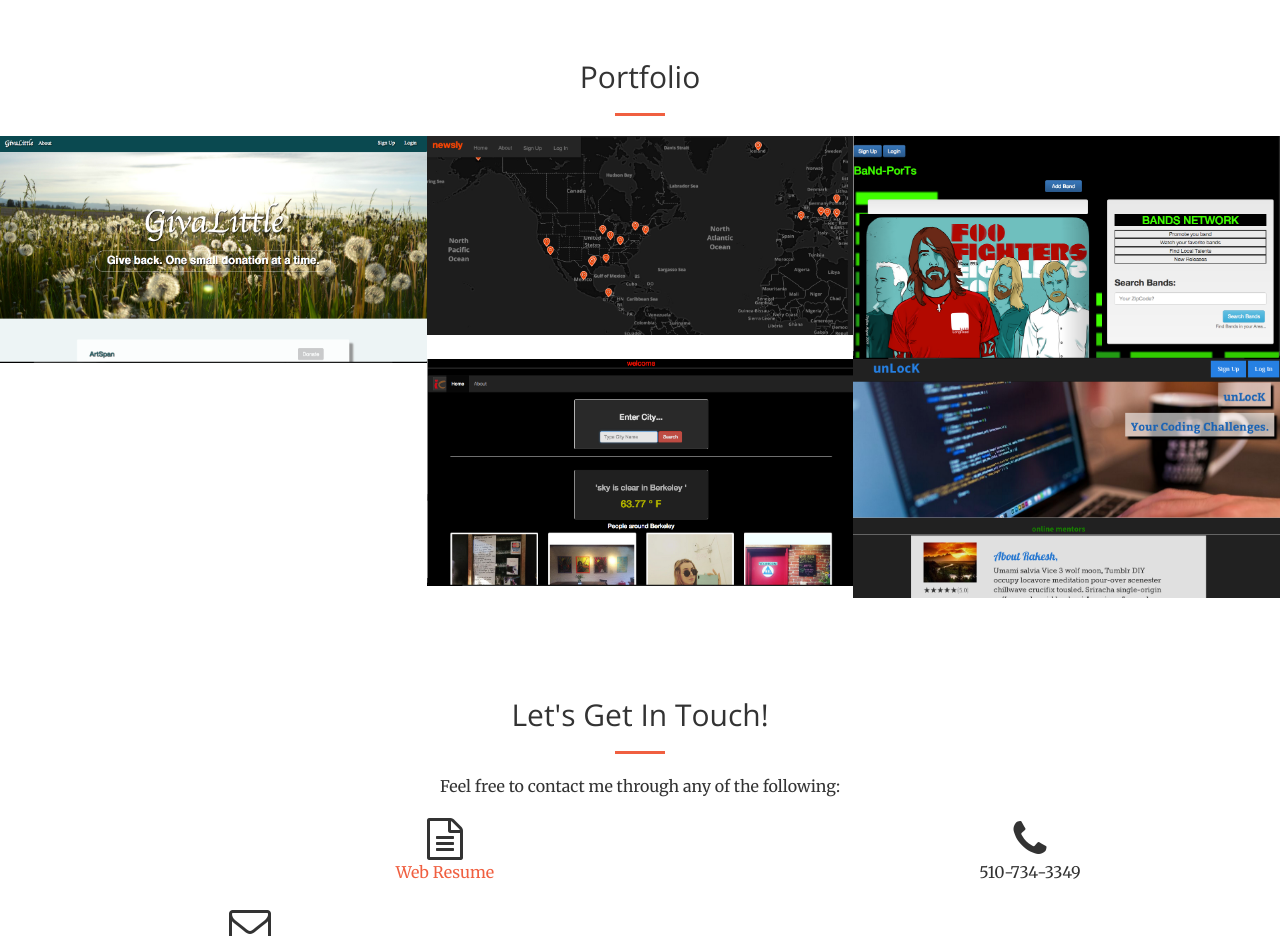
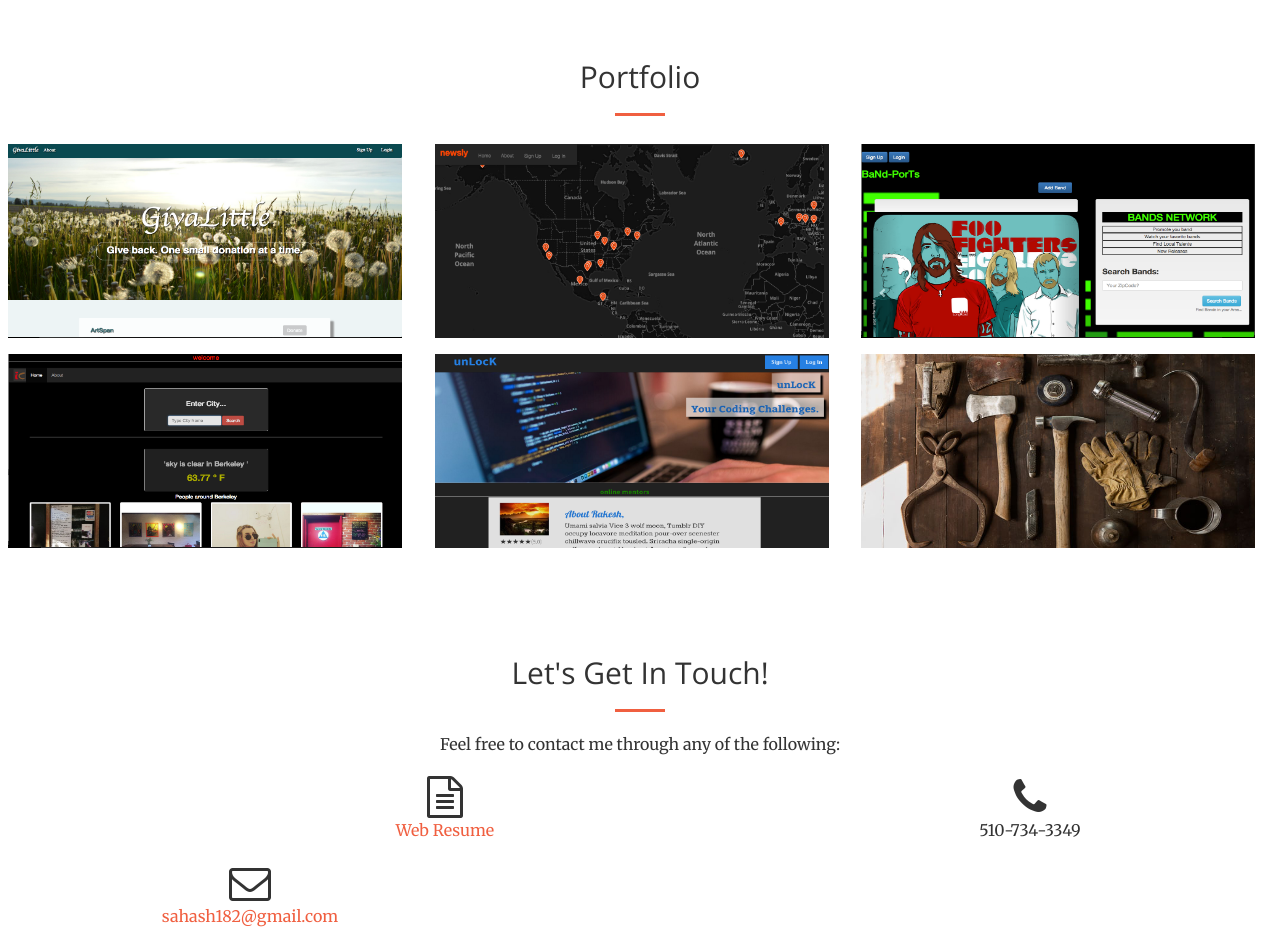
Before and after one commit to sahash182/project_portfolio, a plain HTML site: page index.html in a window 1280 px wide. Shown: the part 1660-2596 px from the top of the page. Drawn offline with nearby package versions, Linux system fonts and the light colour scheme.

Commit message:
portfolio update

```diff
--- a/css/creative.css
+++ b/css/creative.css
@@ -3,6 +3,55 @@
  * Code licensed under the Apache License v2.0.
  * For details, see http://www.apache.org/licenses/LICENSE-2.0.
  */
+ #portfolio > div > div > div:nth-child(1) > a > img{
+    border:solid;
+    border-color: white;
+    height:200px;
+    width:400px;
+ }
+ #portfolio > div > div > div:nth-child(2) > a > img{
+    border:solid;
+    border-color: white;
+    height:200px;
+    width:400px;
+ }
+ #portfolio > div > div > div:nth-child(3) > a > img{
+    border:solid;
+    border-color: white;
+    height:200px;
+    width:400px;
+ }
+ #portfolio > div > div > div:nth-child(4) > a > img{
+    border:solid;
+    border-color: white;
+    height:200px;
+    width:400px;
+ }
+ #portfolio > div > div > div:nth-child(5) > a > img{
+    border:solid;
+    border-color: white;
+    height:200px;
+    width:400px;
+ }
+ #portfolio > div > div > div:nth-child(6) > a > img{
+    border:solid;
+    border-color: white;
+    height:200px;
+    width:400px;
+ }
+ #portfolio > div > div > div:nth-child(7) > a > img{
+    border:solid;
+    border-color: white;
+    height:200px;
+    width:400px;
+ }
+
+ #portfolio > div > div > div:nth-child(7) > a > div{
+    border:solid;
+    border-color: white;
+    height:200px;
+    width:400px;
+ }
 
 html,
 body {
--- a/index.html
+++ b/index.html
@@ -144,7 +144,7 @@
                     <h2 class="section-heading">Portfolio</h2>
                     <hr class="primary">
                 </div>
-                <div class="col-lg-4 col-sm-6">
+                <div class="col-lg-4 col-sm-6" style="padding: 5px;">
                     <a href="https://givalittle.herokuapp.com/" class="portfolio-box">
                         <img src="img/portfolio/1.png" class="img-responsive" alt="">
                         <div class="portfolio-box-caption">
@@ -159,7 +159,7 @@
                         </div>
                     </a>
                 </div>
-                <div class="col-lg-4 col-sm-6">
+                <div class="col-lg-4 col-sm-6" style="padding: 5px;">
                     <a href="http://newsli.herokuapp.com/" class="portfolio-box">
                         <img src="img/portfolio/2.png" class="img-responsive" alt="">
                         <div class="portfolio-box-caption">
@@ -174,7 +174,7 @@
                         </div>
                     </a>
                 </div>
-                <div class="col-lg-4 col-sm-6">
+                <div class="col-lg-4 col-sm-6" style="padding: 5px;">
                     <a href="https://bands-port.herokuapp.com/" class="portfolio-box">
                         <img src="img/portfolio/3.png" class="img-responsive" alt="">
                         <div class="portfolio-box-caption">
@@ -189,7 +189,7 @@
                         </div>
                     </a>
                 </div>
-                <div class="col-lg-4 col-sm-6">
+                <div class="col-lg-4 col-sm-6" style="padding: 5px;">
                     <a href="#" class="portfolio-box">
                         <img src="img/portfolio/4.png " class="img-responsive" alt="">
                         <div class="portfolio-box-caption">
@@ -204,7 +204,7 @@
                         </div>
                     </a>
                 </div>
-                <div class="col-lg-4 col-sm-6">
+                <div class="col-lg-4 col-sm-6" style="padding: 5px;">
                     <a href="https://codeunlock.herokuapp.com/" class="portfolio-box">
                         <img src="img/portfolio/7.jpg" class="img-responsive" alt="">
                         <div class="portfolio-box-caption">
@@ -219,9 +219,9 @@
                         </div>
                     </a>
                 </div>
-                <!-- <div class="col-lg-4 col-sm-6">
+                <div class="col-lg-4 col-sm-6" style="padding: 5px;">
                     <a href="#" class="portfolio-box">
-                        <img src="img/portfolio/6.jpg" class="img-responsive" alt="">
+                        <img src="img/portfolio/6.png" class="img-responsive" alt="">
                         <div class="portfolio-box-caption">
                             <div class="portfolio-box-caption-content">
                                 <div class="project-category text-faded">
@@ -233,7 +233,7 @@
                             </div>
                         </div>
                     </a>
-                </div> -->
+                </div>
             </div>
         </div>
     </section>
@@ -257,7 +257,7 @@
                 </div>
                 <div class="col-lg-4 col-lg-offset-2 text-center">
                     <i class="fa fa-file-text-o fa-3x wow bounceIn"></i>
-                    <p><a href="img/resume_sahashv3.pdf" download>Web Resume</a></p>
+                    <p><a href="img/Sahash_resume_v1.pdf" download>Web Resume</a></p>
                 </div>
                 <div class="col-lg-4 col-lg-offset-2 text-center">
                     <i class="fa fa-phone fa-3x wow bounceIn"></i>
```
Also changed, not shown: 5 other files.
